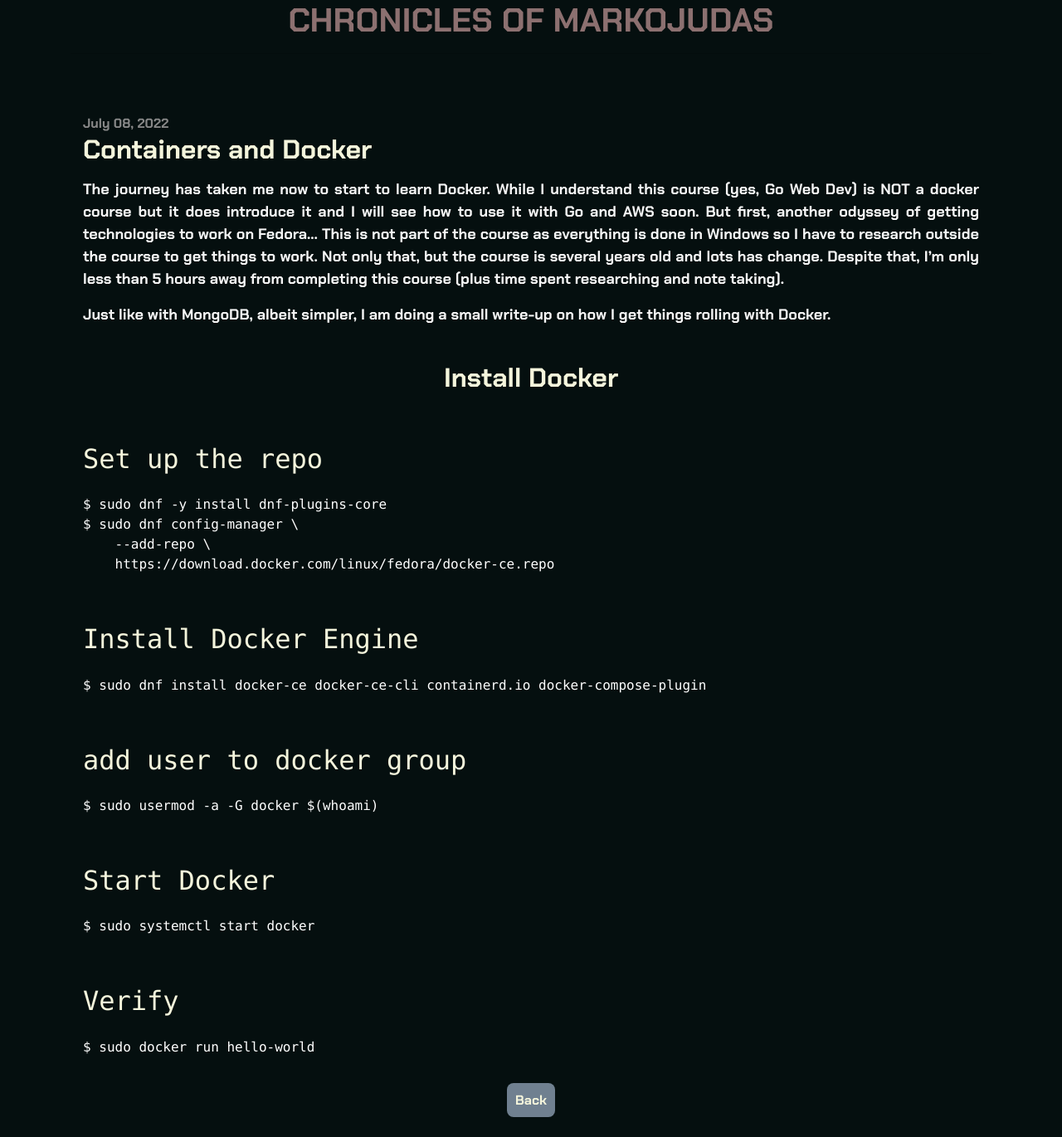
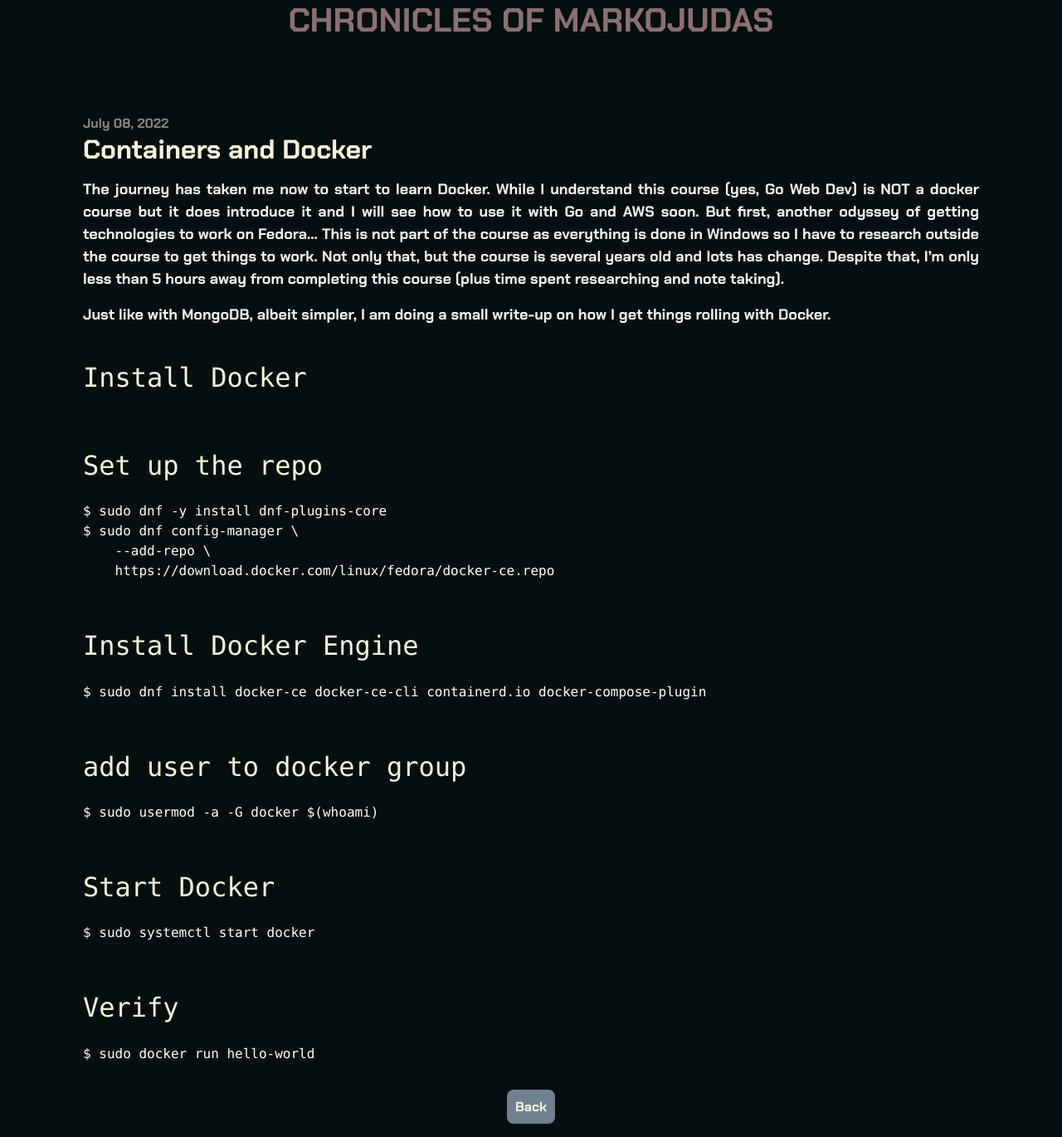
Before and after one commit to Markojudas/chronicles, a Jekyll site: the page built from _posts/2022-07-08-Docker.md, in a window 1280 px wide. Shown: the whole page at 83% size. Built offline with Jekyll 4.4.1, drawn with Linux system fonts in a browser that asks for light colours; nearby versions of some CDN libraries.

Commit message:
made changes to CSS

```diff
--- a/_layouts/default.html
+++ b/_layouts/default.html
@@ -88,11 +88,6 @@
         font-size: large;
     }
 
-    .post-date2 p {
-        text-align: left;
-        font-size: large;
-    }
-
     h1 {
         color: rgba(228, 175, 175, 0.61);
     }
--- a/_posts/2022-07-08-Docker.md
+++ b/_posts/2022-07-08-Docker.md
@@ -11,7 +11,7 @@
 <br>
 <br>
 
-<p><h2 text>Install Docker</h2></p>
+<pre><h2>Install Docker</h2></pre>
 <br>
 <pre><h2>Set up the repo</h2></pre>
 <pre><code>$ sudo dnf -y install dnf-plugins-core</code>
```
